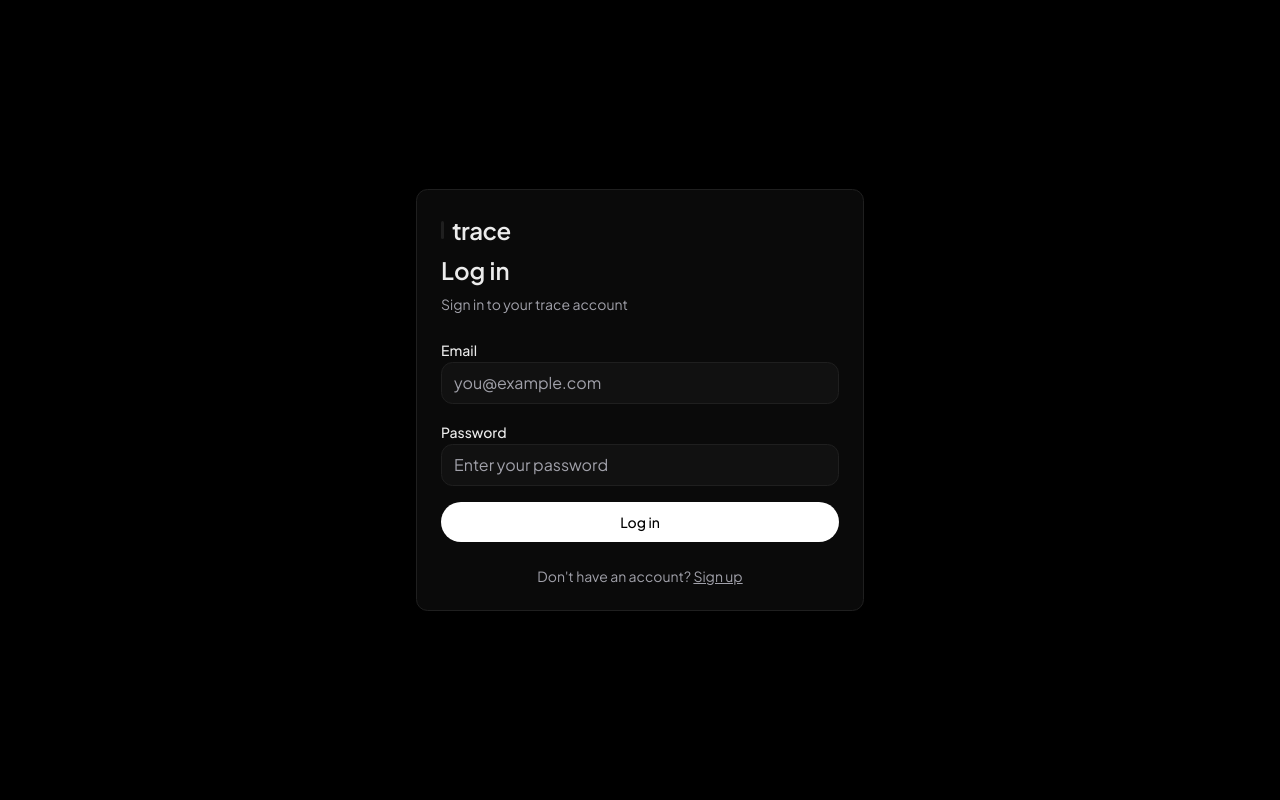
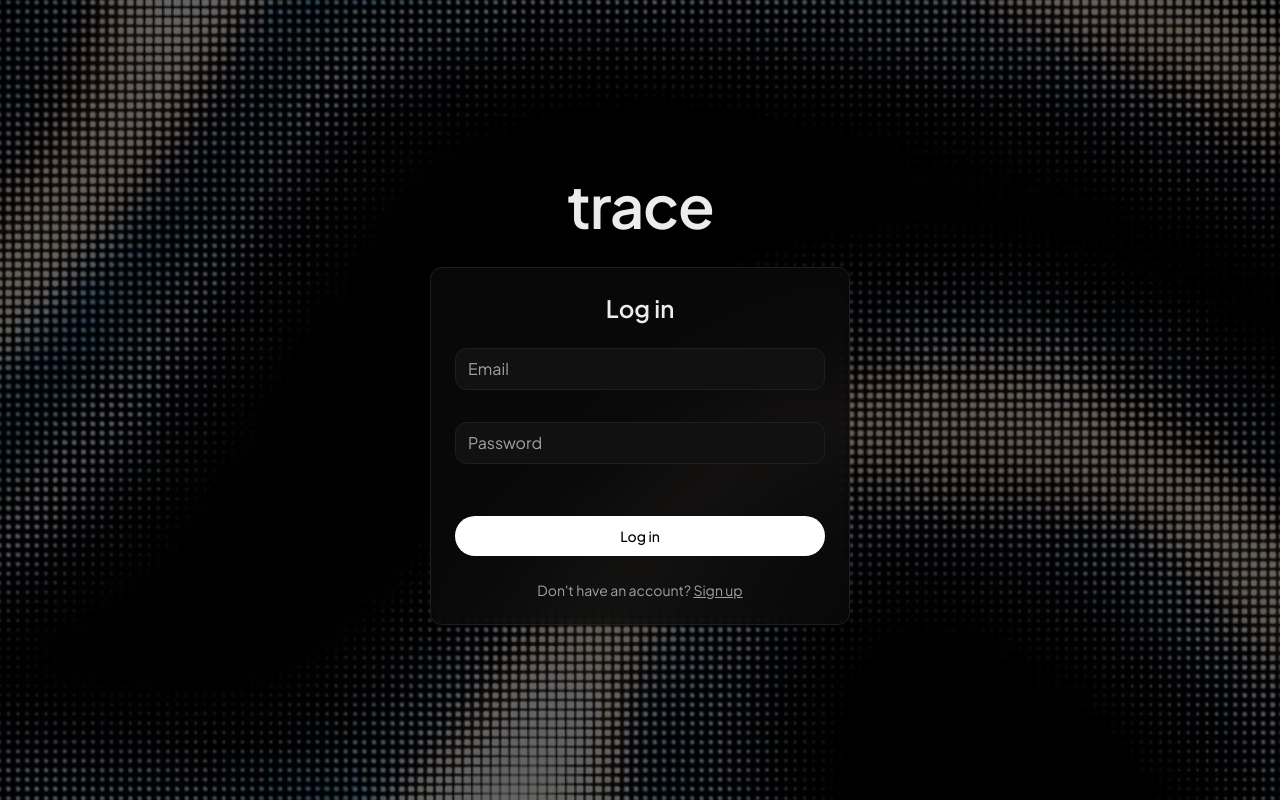
Before and after one commit to avinavverma/rag-app, a Next.js app in the folder frontend/: page /login in a window 1280 px wide. Built offline with nearby package versions, Linux system fonts and the light colour scheme; no server answers.

Commit message:
major ui changes

```diff
--- /dev/null
+++ b/frontend/app/(auth)/layout.tsx
@@ -0,0 +1,23 @@
+export default function AuthLayout({
+  children,
+}: {
+  children: React.ReactNode;
+}) {
+  return (
+    <main className="relative min-h-screen overflow-hidden">
+      <div
+        className="absolute inset-0 bg-cover bg-center bg-no-repeat"
+        style={{
+          backgroundImage: "url('/pixel_bg.jpeg')",
+          animation: "bg-drift 15s linear infinite",
+        }}
+      />
+
+      <div className="absolute inset-0 bg-black/60" />
+
+      <div className="relative z-10 min-h-screen">
+        {children}
+      </div>
+    </main>
+  );
+}
--- a/frontend/app/(auth)/login/page.tsx
+++ b/frontend/app/(auth)/login/page.tsx
@@ -4,7 +4,7 @@ import { useState } from "react";
 import Link from "next/link";
 import { useRouter } from "next/navigation";
 
-import { MarginLogo } from "@/components/margin-logo";
+// import { MarginLogo } from "@/components/margin-logo";
 import { Button } from "@/components/ui/button";
 
 import { createClient } from "@/lib/supabase/client";
@@ -61,37 +61,27 @@ export default function LoginPage() {
   }
 
   return (
-    <main className="min-h-screen bg-background flex items-center justify-center px-4">
-      <div className="w-full max-w-md rounded-md border border-border bg-card p-6 space-y-6">
-        <div className="space-y-2">
-          <MarginLogo
-            size="lg"
-          />
+    <div className="min-h-screen flex flex-col items-center justify-center px-4">
+      <div className="w-full max-w-md">
+        <h1 className="mb-8 text-center text-6xl font-semibold tracking-tight text-foreground">
+          trace
+        </h1>
 
-          <h1 className="text-2xl font-semibold text-foreground">
+        <div className="mx-auto w-full max-w-[420px] rounded-md border border-border bg-card/80 backdrop-blur-md p-6 space-y-6">
+          <div className="space-y-1">
+            <h1 className="text-2xl font-semibold text-foreground text-center">
               Log in
             </h1>
-
-          <p className="text-sm text-muted-foreground">
-            Sign in to your
-            trace account
-          </p>
           </div>
 
           <form
-          onSubmit={
-            handleSubmit
-          }
+            onSubmit={handleSubmit}
             className="space-y-4"
           >
             <div className="space-y-2">
-            <label className="text-sm font-medium text-foreground">
-              Email
-            </label>
-
               <input
                 type="email"
-              placeholder="you@example.com"
+                placeholder="Email"
                 value={email}
                 onChange={(e) =>
                   setEmail(
@@ -104,13 +94,11 @@ export default function LoginPage() {
             </div>
 
             <div className="space-y-2">
-            <label className="text-sm font-medium text-foreground">
-              Password
-            </label>
+              <div className="h-2" />
 
               <input
                 type="password"
-              placeholder="Enter your password"
+                placeholder="Password"
                 value={password}
                 onChange={(e) =>
                   setPassword(
@@ -122,11 +110,13 @@ export default function LoginPage() {
               />
             </div>
 
-          {error && (
-            <p className="text-sm text-destructive">
-              {error}
+            {/* {error && ( */}
+              <p className=" h-5 text-sm text-destructive">
+                {error ?? ""}
               </p>
-          )}
+            {/* )} */}
+
+            {/* <div className="h-2" /> */}
 
             <Button
               type="submit"
@@ -150,6 +140,7 @@ export default function LoginPage() {
             </Link>
           </p>
         </div>
-    </main>
+      </div>
+    </div>
   );
 }
--- a/frontend/app/(auth)/signup/page.tsx
+++ b/frontend/app/(auth)/signup/page.tsx
@@ -4,7 +4,7 @@ import { useState } from "react";
 import Link from "next/link";
 import { useRouter } from "next/navigation";
 
-import { MarginLogo } from "@/components/margin-logo";
+// import { MarginLogo } from "@/components/margin-logo";
 import { Button } from "@/components/ui/button";
 
 import { createClient } from "@/lib/supabase/client";
@@ -61,37 +61,27 @@ export default function SignupPage() {
   }
 
   return (
-    <main className="min-h-screen bg-background flex items-center justify-center px-4">
-      <div className="w-full max-w-md rounded-md border border-border bg-card p-6 space-y-6">
-        <div className="space-y-2">
-          <MarginLogo
-            size="lg"
-          />
+  <div className="min-h-screen flex flex-col items-center justify-center px-4">
+    <div className="w-full max-w-md">
+      <h1 className="mb-8 text-center text-6xl font-semibold tracking-tight text-foreground">
+        trace
+      </h1>
 
-          <h1 className="text-2xl font-semibold text-foreground">
+      <div className="mx-auto w-full max-w-[420px] rounded-md border border-border bg-card/80 backdrop-blur-md p-6 space-y-6">
+        <div className="space-y-1">
+          <h1 className="text-2xl font-semibold text-foreground text-center">
             Sign up
           </h1>
-
-          <p className="text-sm text-muted-foreground">
-            Create your
-            trace account
-          </p>
         </div>
 
         <form
-          onSubmit={
-            handleSubmit
-          }
+          onSubmit={handleSubmit}
           className="space-y-4"
         >
           <div className="space-y-2">
-            <label className="text-sm font-medium text-foreground">
-              Email
-            </label>
-
             <input
               type="email"
-              placeholder="you@example.com"
+              placeholder="Email"
               value={email}
               onChange={(e) =>
                 setEmail(
@@ -104,13 +94,11 @@ export default function SignupPage() {
           </div>
 
           <div className="space-y-2">
-            <label className="text-sm font-medium text-foreground">
-              Password
-            </label>
+            <div className="h-2" />
 
             <input
               type="password"
-              placeholder="Create a password"
+              placeholder="Password"
               value={password}
               onChange={(e) =>
                 setPassword(
@@ -122,11 +110,13 @@ export default function SignupPage() {
             />
           </div>
 
-          {error && (
-            <p className="text-sm text-destructive">
+          {/* {error && ( */}
+            <p className="h-5 text-sm text-destructive">
               {error}
             </p>
-          )}
+          {/* )} */}
+
+          {/* <div className="h-2" /> */}
 
           <Button
             type="submit"
@@ -150,6 +140,7 @@ export default function SignupPage() {
           </Link>
         </p>
       </div>
-    </main>
-  );
+    </div>
+  </div>
+);
 }
--- /dev/null
+++ b/frontend/app/dashboard/layout.tsx
@@ -0,0 +1,23 @@
+export default function DashboardLayout({
+  children,
+}: {
+  children: React.ReactNode;
+}) {
+  return (
+    <main className="relative min-h-screen overflow-hidden">
+      <div
+        className="absolute inset-0 bg-cover bg-center bg-no-repeat"
+        style={{
+          backgroundImage: "url('/pixel_bg.jpeg')",
+          animation: "bg-drift 30s linear infinite",
+        }}
+      />
+
+      <div className="absolute inset-0 bg-black/95" />
+
+      <div className="relative z-10">
+        {children}
+      </div>
+    </main>
+  );
+}
--- a/frontend/app/dashboard/page.tsx
+++ b/frontend/app/dashboard/page.tsx
@@ -79,7 +79,7 @@ export default function DashboardPage() {
 
   if (authLoading && !user) {
     return (
-      <main className="min-h-screen bg-bg-base">
+      <main className="min-h-screen">
         <div className="mx-auto max-w-6xl px-4 py-6 sm:px-6">
           <LoadingState label="Loading..." />
         </div>
@@ -154,7 +154,7 @@ export default function DashboardPage() {
           <LoadingState label="Loading documents..." />
         ) : documents.length ===
           0 ? (
-          <div className="rounded-md border border-border-default bg-bg-card p-8 text-center text-text-secondary">
+          <div className="rounded-md border border-border-default bg-bg-card/80 backdrop-blur-md p-8 text-center text-text-secondary">
             No documents yet.
             Upload a PDF.
           </div>
--- a/frontend/app/globals.css
+++ b/frontend/app/globals.css
@@ -263,3 +263,41 @@
   width: 0;
   height: 0;
 }
+
+@keyframes bg-drift {
+  0% {
+    transform: scale(1.2) translate(0px, 0px);
+  }
+
+  12.5% {
+    transform: scale(1.2) translate(15px, -8px);
+  }
+
+  25% {
+    transform: scale(1.2) translate(25px, -20px);
+  }
+
+  37.5% {
+    transform: scale(1.2) translate(15px, -32px);
+  }
+
+  50% {
+    transform: scale(1.2) translate(0px, -40px);
+  }
+
+  62.5% {
+    transform: scale(1.2) translate(-15px, -32px);
+  }
+
+  75% {
+    transform: scale(1.2) translate(-25px, -20px);
+  }
+
+  87.5% {
+    transform: scale(1.2) translate(-15px, -8px);
+  }
+
+  100% {
+    transform: scale(1.2) translate(0px, 0px);
+  }
+}
```
Also changed, not shown: frontend/public/pixel_bg.jpeg (added). Lines whose indentation alone changed are shown as unchanged.
